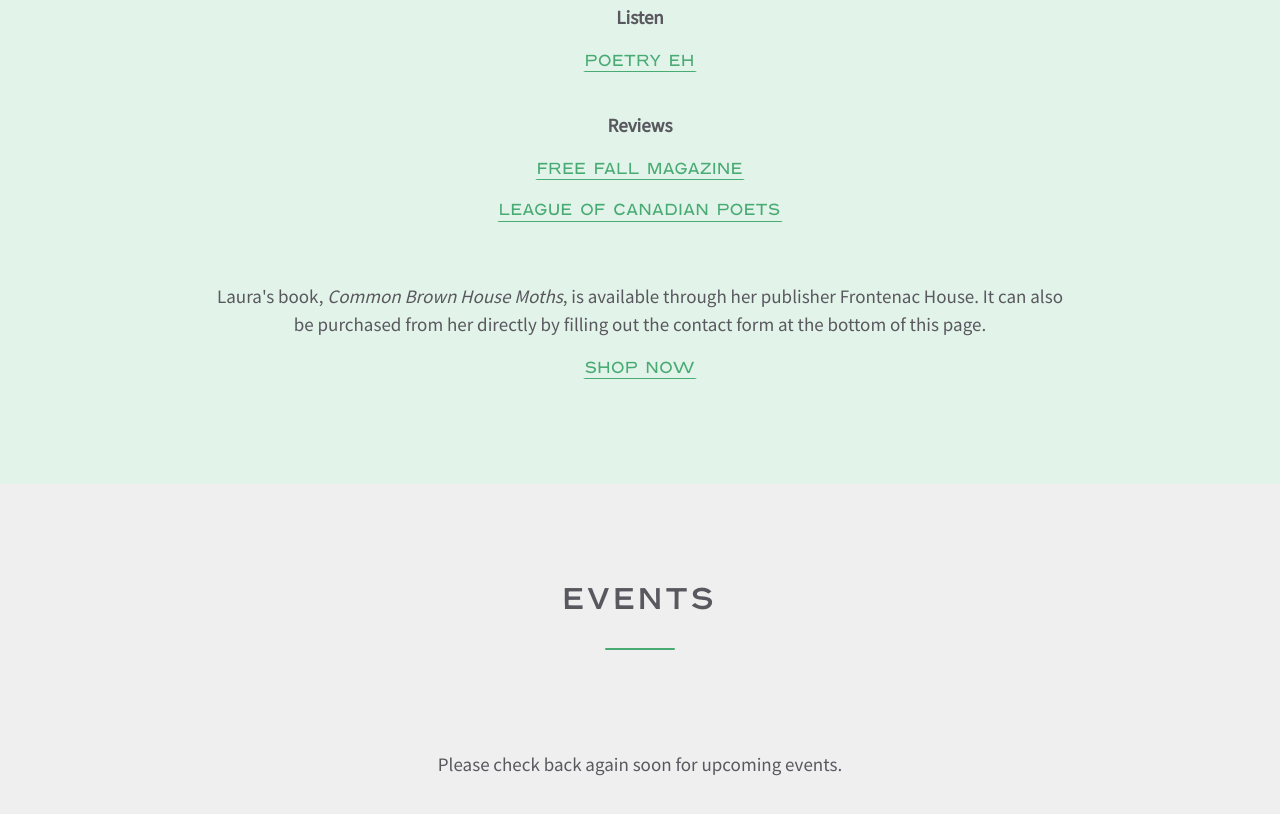
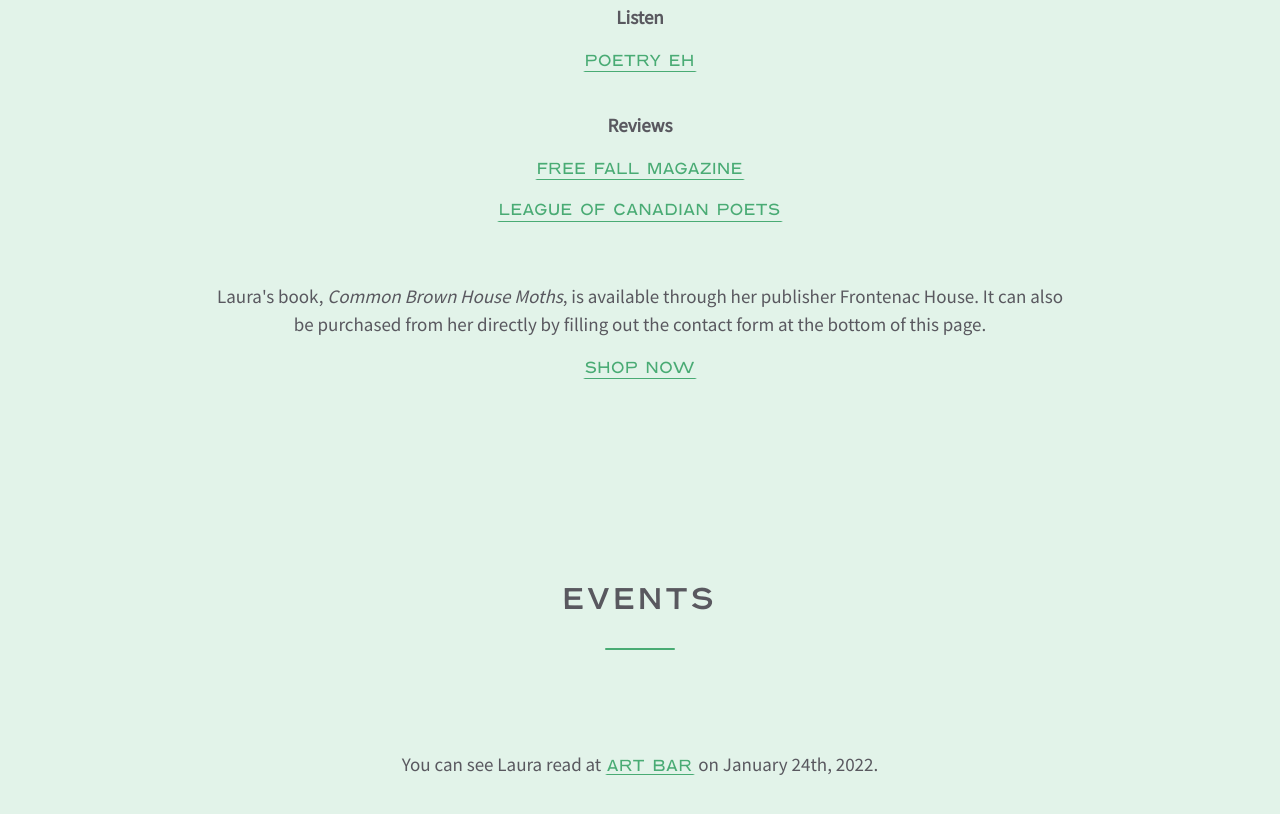
Before and after one commit to sarahmgans/lauraZacharinWebsite, a plain HTML site: page index.html in a window 1280 px wide. Shown: the part 1924-2738 px from the top of the page. Drawn offline with nearby package versions, Linux system fonts and the light colour scheme.

Commit message:
new events

```diff
--- a/index.html
+++ b/index.html
@@ -125,8 +125,8 @@
       <div class="wrapper" data-aos="fade-up" data-aos-duration="1000">
         <h2>Events</h2>
         <div class="bodyLine"></div>
-        <div class="eventLine">
-          <p>Please check back again soon for upcoming events.</p>
+        <div class="see">
+          <p>You can see Laura read at <a href="https://www.artbarpoetryseries.com/post/upcoming-events-2022" target="_blank">Art Bar</a> on January 24th, 2022.</p>
         </div>
       </div>
     </section>
--- a/sass/_events.scss
+++ b/sass/_events.scss
@@ -1,11 +1,48 @@
 section.events{
-  height: 100vh;
-  background-color: $lightColor;
-  padding-bottom: 50px;
+  height: auto;
+  background-color: #E2F3E9;
+  padding-bottom: 105px;
   .bodyLine {
     margin-bottom: 100px;
   }
   p {
     text-align: center;
   }
-}
+  p.heading {
+    font-weight: bold;
+  }
+  .title {
+    font-style: italic;
+  }
+  a {
+    color: $accentColor;
+    font-family: 'Hamburg Hand Light';
+    border-bottom: 1px solid $accentColor;
+    padding-bottom: 0px;
+    margin: 0 auto;
+    display: inline;
+    letter-spacing: 1px;
+    font-size: 16px;
+      &:hover,
+      &:focus {
+        border-bottom: 1px solid transparent;
+        color: #EE6C4D;
+      }
+  }
+  .link {
+    width: max-content;
+    margin: 0 auto;
+    padding-bottom: 20px;
+  }
+  .see {
+    text-align: center;
+    width: 75%;
+    margin: auto;
+    p {
+      margin-top: 0;
+    }
+    a {
+      width: max-content;
+    }
+  }
+};
--- a/sass/_media.scss
+++ b/sass/_media.scss
@@ -57,7 +57,8 @@
     margin-bottom: 30px;
   }
   section.about,
-  section.work {
+  section.work,
+  section.events {
     .bodyLine {
       margin-bottom: 75px;
     }
@@ -65,7 +66,8 @@
   section.about {
     padding-bottom: 57px;
   }
-  section.work {
+  section.work,
+  section.events {
     padding-bottom: 80px;
   }
   section.contact .formParent {
```
Also changed, not shown: sass/main.css, 1 other file.
